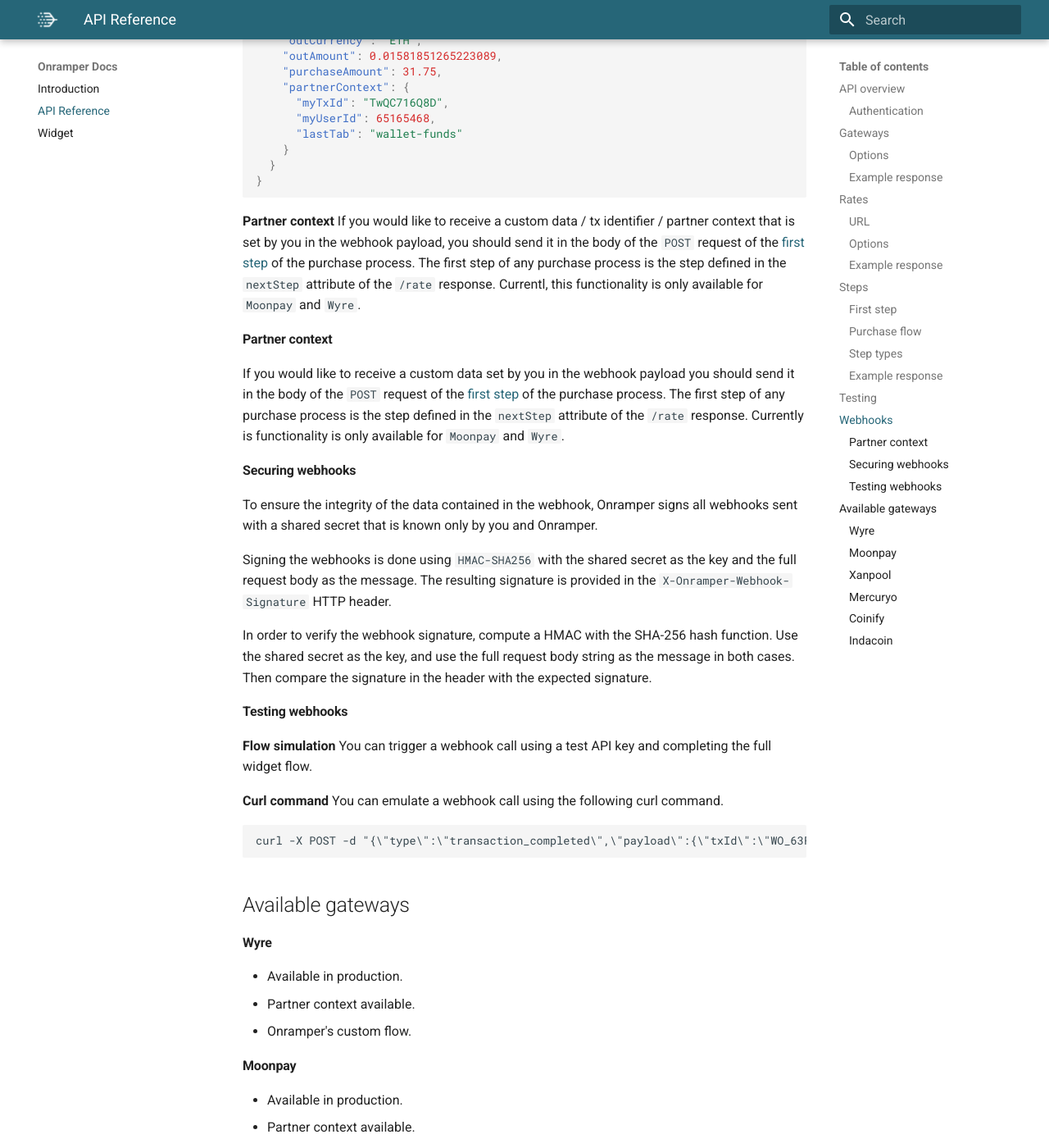
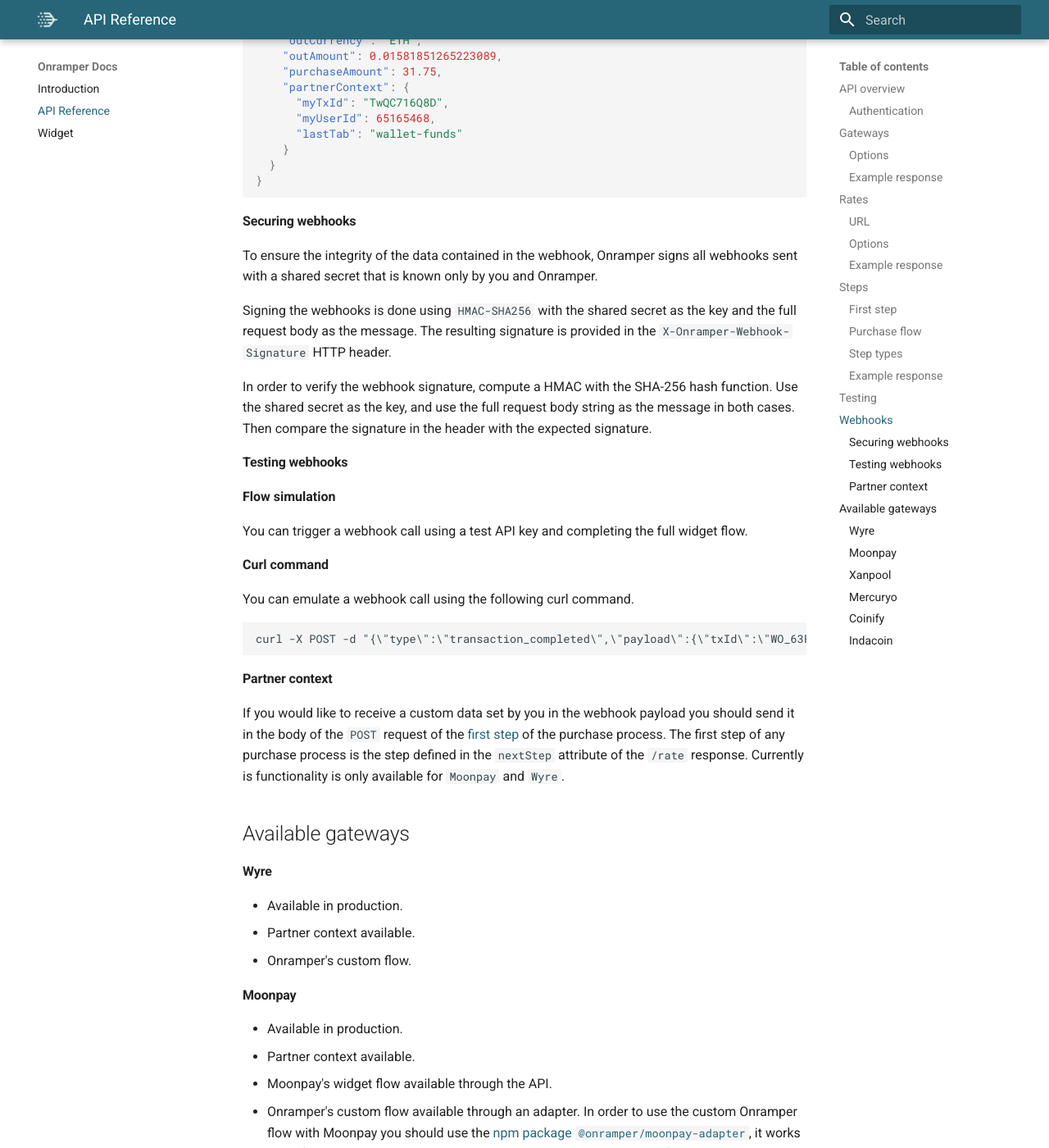
Before and after one commit to onramper/docs, an MkDocs documentation site: the page built from docs/API-Reference.md, in a window 1280 px wide and 1400 px high, scrolled down 8433 px. Shown: the whole window at 82% size. Built offline with MkDocs 1.6.1 and Material for MkDocs 9.7.7, drawn with Linux system fonts in a browser that asks for light colours.

Commit message:
Fix spacings

````diff
--- a/docs/API-Reference.md
+++ b/docs/API-Reference.md
@@ -308,13 +308,6 @@ Example:
 }
 ```
 
-**Partner context**
-If you would like to receive a custom data / tx identifier / partner context that is set by you in the webhook payload, you should send it in the body of the `POST` request of the [first step]('#first-step') of the purchase process. The first step of any purchase process is the step defined in the `nextStep` attribute of the `/rate` response. Currentl, this functionality is only available for `Moonpay` and `Wyre`.
-
-#### Partner context
-
-If you would like to receive a custom data set by you in the webhook payload you should send it in the body of the `POST` request of the [first step]('#first-step') of the purchase process. The first step of any purchase process is the step defined in the `nextStep` attribute of the `/rate` response. Currently is functionality is only available for `Moonpay` and `Wyre`.
-
 #### Securing webhooks
 
 To ensure the integrity of the data contained in the webhook, Onramper signs all webhooks sent with a shared secret that is known only by you and Onramper.
````
Also changed, not shown: other parts of docs/API-Reference.md (+6 -0 lines).
